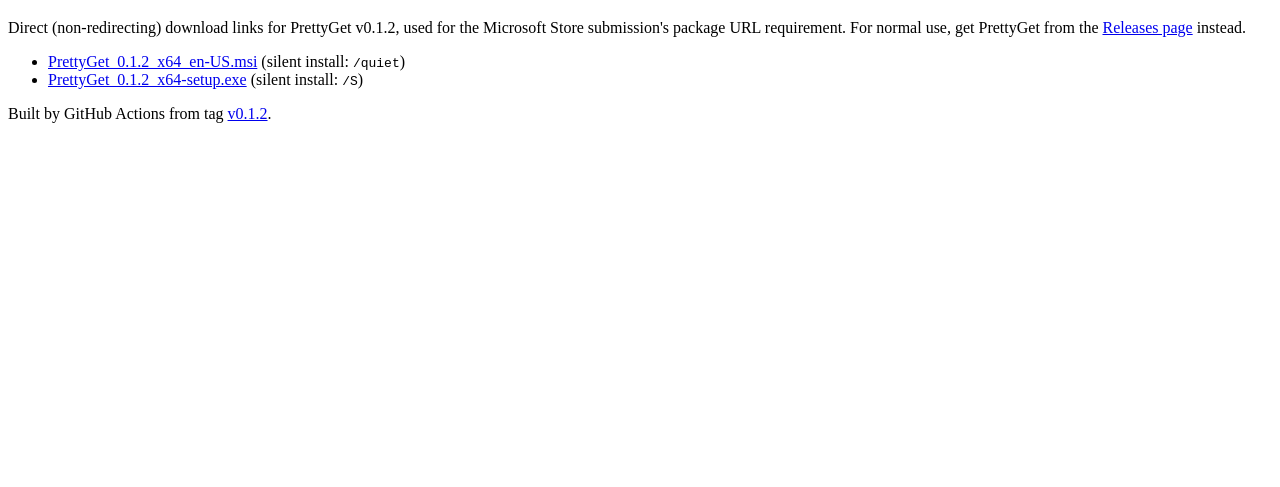
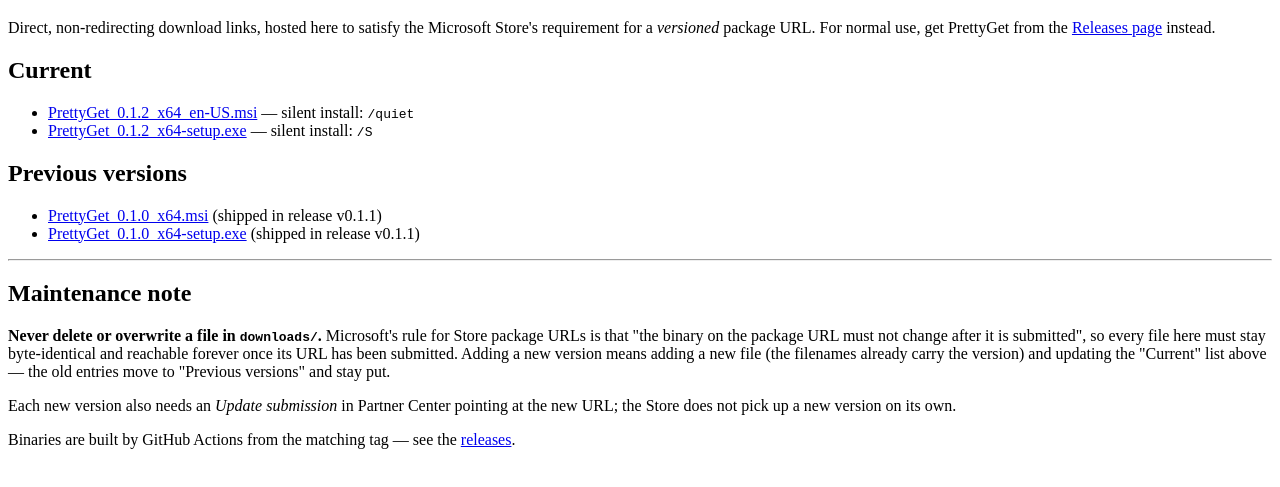
Before and after one commit to Gohstys/PrettyGet, a plain HTML site: page index.html in a window 1280 px wide. Shown: the part 61-548 px from the top of the page. Drawn offline with Linux system fonts and the light colour scheme.

Commit message:
Restore the v0.1.1 installers: Store package URLs must never disappear
The previous commit replaced the 0.1.0 binaries with 0.1.2 ones, which
404'd their URLs. That's wrong for Microsoft Store submissions: "the
binary on the package URL must not change after it is submitted", so a
submitted URL has to stay reachable and byte-identical forever.

Restored both 0.1.0 files (hashes verified against the v0.1.1 release
assets) and documented the rule in index.html so future versions get
added alongside rather than replacing anything. Filenames already carry
the version, so the flat layout is already immutable per version.

```diff
--- a/index.html
+++ b/index.html
@@ -3,11 +3,38 @@
 <head><meta charset="UTF-8" /><title>PrettyGet downloads</title></head>
 <body>
 <h1>PrettyGet downloads</h1>
-<p>Direct (non-redirecting) download links for PrettyGet v0.1.2, used for the Microsoft Store submission's package URL requirement. For normal use, get PrettyGet from the <a href="https://github.com/Gohstys/PrettyGet/releases">Releases page</a> instead.</p>
+
+<p>Direct, non-redirecting download links, hosted here to satisfy the Microsoft
+Store's requirement for a <em>versioned</em> package URL. For normal use, get
+PrettyGet from the <a href="https://github.com/Gohstys/PrettyGet/releases">Releases
+page</a> instead.</p>
+
+<h2>Current</h2>
 <ul>
-  <li><a href="downloads/PrettyGet_0.1.2_x64_en-US.msi">PrettyGet_0.1.2_x64_en-US.msi</a> (silent install: <code>/quiet</code>)</li>
-  <li><a href="downloads/PrettyGet_0.1.2_x64-setup.exe">PrettyGet_0.1.2_x64-setup.exe</a> (silent install: <code>/S</code>)</li>
+  <li><a href="downloads/PrettyGet_0.1.2_x64_en-US.msi">PrettyGet_0.1.2_x64_en-US.msi</a> — silent install: <code>/quiet</code></li>
+  <li><a href="downloads/PrettyGet_0.1.2_x64-setup.exe">PrettyGet_0.1.2_x64-setup.exe</a> — silent install: <code>/S</code></li>
 </ul>
-<p>Built by GitHub Actions from tag <a href="https://github.com/Gohstys/PrettyGet/releases/tag/v0.1.2">v0.1.2</a>.</p>
+
+<h2>Previous versions</h2>
+<ul>
+  <li><a href="downloads/PrettyGet_0.1.0_x64.msi">PrettyGet_0.1.0_x64.msi</a> (shipped in release v0.1.1)</li>
+  <li><a href="downloads/PrettyGet_0.1.0_x64-setup.exe">PrettyGet_0.1.0_x64-setup.exe</a> (shipped in release v0.1.1)</li>
+</ul>
+
+<hr />
+
+<h2>Maintenance note</h2>
+<p><strong>Never delete or overwrite a file in <code>downloads/</code>.</strong>
+Microsoft's rule for Store package URLs is that "the binary on the package URL
+must not change after it is submitted", so every file here must stay byte-identical
+and reachable forever once its URL has been submitted. Adding a new version means
+adding a new file (the filenames already carry the version) and updating the
+"Current" list above — the old entries move to "Previous versions" and stay put.</p>
+
+<p>Each new version also needs an <em>Update submission</em> in Partner Center
+pointing at the new URL; the Store does not pick up a new version on its own.</p>
+
+<p>Binaries are built by GitHub Actions from the matching tag — see the
+<a href="https://github.com/Gohstys/PrettyGet/releases">releases</a>.</p>
 </body>
 </html>
```
Also changed, not shown: 2 other files.
